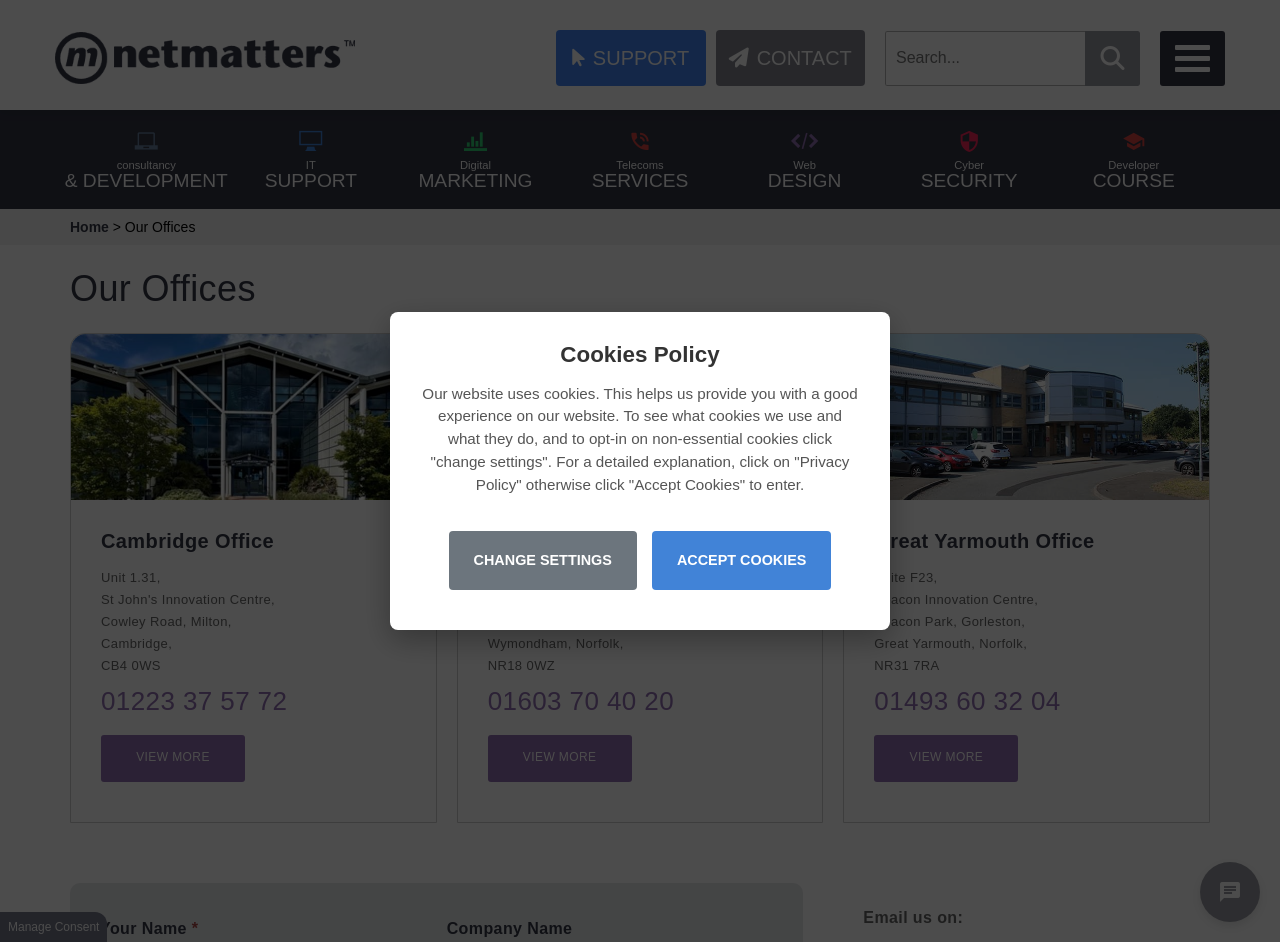
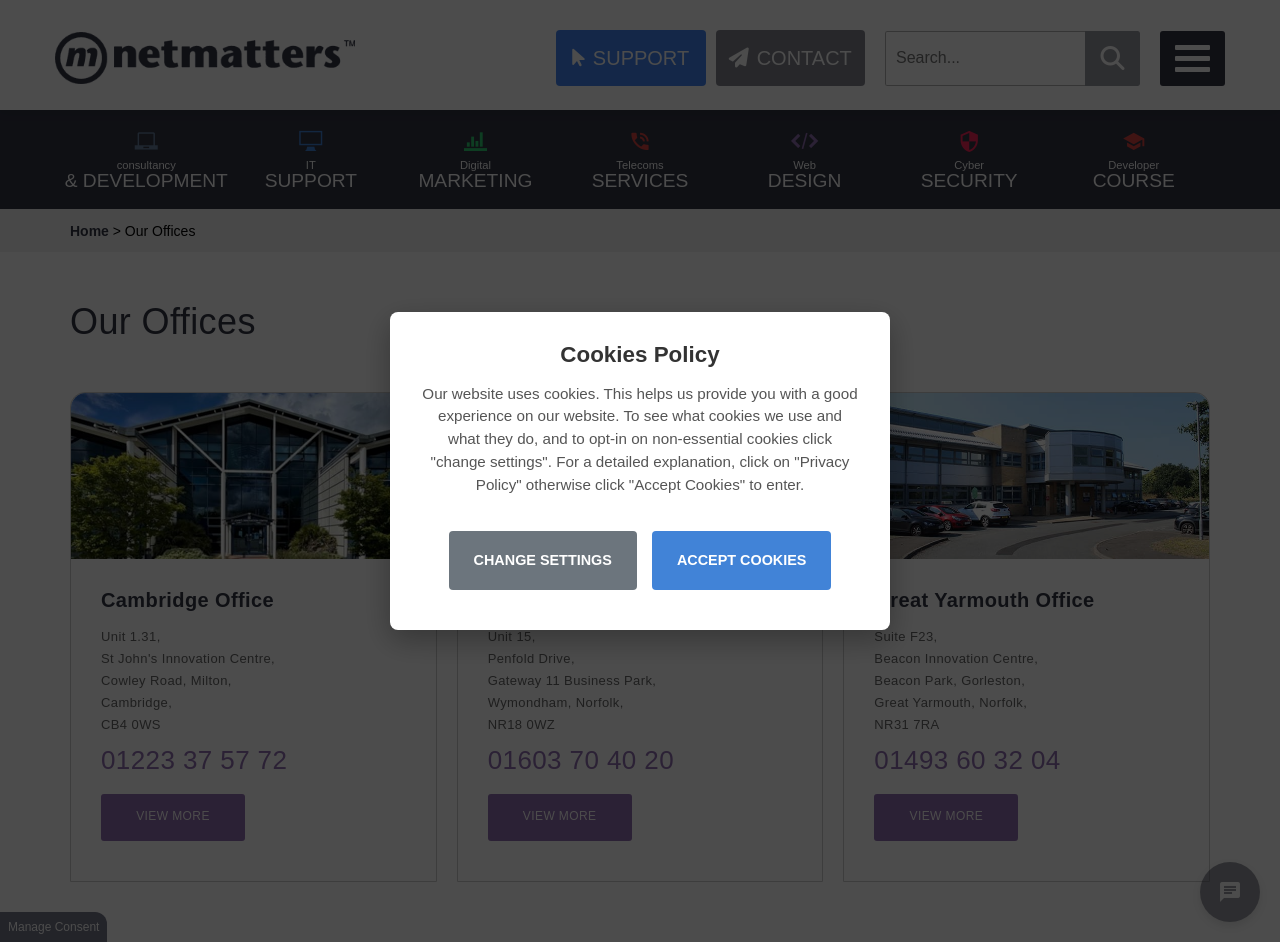
Before and after one commit to markap85/Netmatters-Homepage, a PHP site: page /contact-us.php in a window 1280 px wide. Run offline with PHP 8.4, Linux system fonts and the light colour scheme; some web fonts are replaced.

Commit message:
Final Styling to complete

```diff
--- a/css/styles.css
+++ b/css/styles.css
@@ -3924,62 +3924,63 @@ body.cookie-popup-active {
 /* line 10, ../Netmatters-Homepage/scss/layout/_contactus.scss */
 .breadcrumb {
   background-color: #f4f4f4;
-  padding: 10px 0;
-  font-size: 14px;
-  margin-bottom: 20px; }
-  /* line 16, ../Netmatters-Homepage/scss/layout/_contactus.scss */
+  padding: 14px 0 13px;
+  font-size: 14px; }
+  /* line 15, ../Netmatters-Homepage/scss/layout/_contactus.scss */
   .breadcrumb a {
     color: #333645;
     font-weight: bold;
     text-decoration: none; }
-    /* line 21, ../Netmatters-Homepage/scss/layout/_contactus.scss */
+    /* line 20, ../Netmatters-Homepage/scss/layout/_contactus.scss */
     .breadcrumb a:hover {
       text-decoration: underline; }
 
-/* line 27, ../Netmatters-Homepage/scss/layout/_contactus.scss */
+/* line 26, ../Netmatters-Homepage/scss/layout/_contactus.scss */
 .title-section h1 {
   font-family: Poppins, sans-serif;
   font-size: 36px;
   line-height: 39.6px;
   font-weight: 400;
   letter-spacing: 0.4px;
-  color: #333645; }
-
-/* line 39, ../Netmatters-Homepage/scss/layout/_contactus.scss */
+  color: #333645;
+  margin-top: 50px;
+  margin-bottom: 50px; }
+
+/* line 40, ../Netmatters-Homepage/scss/layout/_contactus.scss */
 .offices-grid {
   display: grid;
   grid-template-columns: 1fr;
   gap: 20px;
   margin: 20px 0 40px; }
   @media (min-width: 991px) {
-    /* line 39, ../Netmatters-Homepage/scss/layout/_contactus.scss */
+    /* line 40, ../Netmatters-Homepage/scss/layout/_contactus.scss */
     .offices-grid {
       grid-template-columns: repeat(3, 1fr); } }
 
-/* line 50, ../Netmatters-Homepage/scss/layout/_contactus.scss */
+/* line 51, ../Netmatters-Homepage/scss/layout/_contactus.scss */
 .office-item {
   border: 1px solid #ccc;
   border-radius: 15px 15px 0 0; }
-  /* line 54, ../Netmatters-Homepage/scss/layout/_contactus.scss */
+  /* line 55, ../Netmatters-Homepage/scss/layout/_contactus.scss */
   .office-item img {
     width: 100%;
     height: auto;
     display: block;
     border-radius: 15px 15px 0 0; }
 
-/* line 62, ../Netmatters-Homepage/scss/layout/_contactus.scss */
+/* line 63, ../Netmatters-Homepage/scss/layout/_contactus.scss */
 .office-item-text {
   padding: 30px; }
-  /* line 65, ../Netmatters-Homepage/scss/layout/_contactus.scss */
+  /* line 66, ../Netmatters-Homepage/scss/layout/_contactus.scss */
   .office-item-text h3 {
     margin: 0 0 10px 0;
     font-family: Poppins, sans-serif;
     font-size: 26px;
-    font-weight: 400;
+    font-weight: 100;
     line-height: 28.6px;
     letter-spacing: 0.4px;
     color: #926FB1; }
-  /* line 75, ../Netmatters-Homepage/scss/layout/_contactus.scss */
+  /* line 76, ../Netmatters-Homepage/scss/layout/_contactus.scss */
   .office-item-text p {
     margin: 0 0 10px 0;
     font-family: Poppins, sans-serif;
@@ -3988,7 +3989,7 @@ body.cookie-popup-active {
     font-weight: 400;
     letter-spacing: 0.4px;
     color: #666666; }
-  /* line 85, ../Netmatters-Homepage/scss/layout/_contactus.scss */
+  /* line 86, ../Netmatters-Homepage/scss/layout/_contactus.scss */
   .office-item-text a {
     font-family: Poppins, sans-serif;
     font-size: 20px;
@@ -3997,12 +3998,12 @@ body.cookie-popup-active {
     letter-spacing: 0.4px;
     color: #333645;
     text-decoration: none; }
-    /* line 95, ../Netmatters-Homepage/scss/layout/_contactus.scss */
+    /* line 96, ../Netmatters-Homepage/scss/layout/_contactus.scss */
     .office-item-text a:not(.btn) {
       display: block;
       margin-bottom: 15px;
       font-weight: 600; }
-    /* line 101, ../Netmatters-Homepage/scss/layout/_contactus.scss */
+    /* line 102, ../Netmatters-Homepage/scss/layout/_contactus.scss */
     .office-item-text a.btn {
       display: inline-block;
       font-family: Poppins, sans-serif;
@@ -4021,11 +4022,11 @@ body.cookie-popup-active {
       color: #FFFFFF;
       font-size: 12px;
       line-height: 35px; }
-      /* line 111, ../Netmatters-Homepage/scss/layout/_contactus.scss */
+      /* line 112, ../Netmatters-Homepage/scss/layout/_contactus.scss */
       .office-item-text a.btn:hover {
         background-color: #79539a; }
 
-/* line 121, ../Netmatters-Homepage/scss/layout/_contactus.scss */
+/* line 122, ../Netmatters-Homepage/scss/layout/_contactus.scss */
 .contact-content {
   display: grid;
   grid-template-columns: 1fr;
@@ -4034,34 +4035,34 @@ body.cookie-popup-active {
   margin-bottom: 50px;
   align-items: start; }
   @media (min-width: 991px) {
-    /* line 121, ../Netmatters-Homepage/scss/layout/_contactus.scss */
+    /* line 122, ../Netmatters-Homepage/scss/layout/_contactus.scss */
     .contact-content {
       grid-template-columns: 2fr 1fr; } }
 
-/* line 137, ../Netmatters-Homepage/scss/layout/_contactus.scss */
+/* line 138, ../Netmatters-Homepage/scss/layout/_contactus.scss */
 .contact-form {
   background-color: #e6e7e9;
   border-radius: 10px;
   padding: 30px; }
-  /* line 143, ../Netmatters-Homepage/scss/layout/_contactus.scss */
+  /* line 144, ../Netmatters-Homepage/scss/layout/_contactus.scss */
   .contact-form .form-row {
     display: grid;
     grid-template-columns: 1fr 1fr;
     gap: 20px;
     margin-bottom: 15px; }
     @media (max-width: 768px) {
-      /* line 143, ../Netmatters-Homepage/scss/layout/_contactus.scss */
+      /* line 144, ../Netmatters-Homepage/scss/layout/_contactus.scss */
       .contact-form .form-row {
         grid-template-columns: 1fr;
         gap: 15px; } }
-    /* line 154, ../Netmatters-Homepage/scss/layout/_contactus.scss */
+    /* line 155, ../Netmatters-Homepage/scss/layout/_contactus.scss */
     .contact-form .form-row .form-group {
       margin-bottom: 0; }
-  /* line 159, ../Netmatters-Homepage/scss/layout/_contactus.scss */
+  /* line 160, ../Netmatters-Homepage/scss/layout/_contactus.scss */
   .contact-form .form-full-width {
     grid-column: 1 / -1;
     margin-bottom: 15px; }
-  /* line 165, ../Netmatters-Homepage/scss/layout/_contactus.scss */
+  /* line 166, ../Netmatters-Homepage/scss/layout/_contactus.scss */
   .contact-form label {
     display: block;
     margin: 5px 0;
@@ -4071,14 +4072,14 @@ body.cookie-popup-active {
     font-weight: 600;
     letter-spacing: 0.4px;
     color: #333645; }
-    /* line 175, ../Netmatters-Homepage/scss/layout/_contactus.scss */
+    /* line 176, ../Netmatters-Homepage/scss/layout/_contactus.scss */
     .contact-form label.required::after {
       content: " *";
       color: #a94442; }
-  /* line 181, ../Netmatters-Homepage/scss/layout/_contactus.scss */
+  /* line 182, ../Netmatters-Homepage/scss/layout/_contactus.scss */
   .contact-form .required-footer {
     color: #a94442; }
-  /* line 186, ../Netmatters-Homepage/scss/layout/_contactus.scss */
+  /* line 187, ../Netmatters-Homepage/scss/layout/_contactus.scss */
   .contact-form input,
   .contact-form textarea {
     width: 100%;
@@ -4089,36 +4090,36 @@ body.cookie-popup-active {
     border-radius: 4px;
     transition: none;
     outline: none; }
-    /* line 197, ../Netmatters-Homepage/scss/layout/_contactus.scss */
+    /* line 198, ../Netmatters-Homepage/scss/layout/_contactus.scss */
     .contact-form input:focus,
     .contact-form textarea:focus {
       border-color: lightblue;
       box-shadow: 0 0 0 2px rgba(173, 216, 230, 0.2); }
-    /* line 203, ../Netmatters-Homepage/scss/layout/_contactus.scss */
+    /* line 204, ../Netmatters-Homepage/scss/layout/_contactus.scss */
     .contact-form input:invalid,
     .contact-form textarea:invalid {
       box-shadow: none;
       outline: none; }
-    /* line 208, ../Netmatters-Homepage/scss/layout/_contactus.scss */
+    /* line 209, ../Netmatters-Homepage/scss/layout/_contactus.scss */
     .contact-form input::-webkit-validation-bubble,
     .contact-form textarea::-webkit-validation-bubble {
       display: none; }
-    /* line 213, ../Netmatters-Homepage/scss/layout/_contactus.scss */
+    /* line 214, ../Netmatters-Homepage/scss/layout/_contactus.scss */
     .contact-form input.error,
     .contact-form textarea.error {
       border-color: #a94442;
       box-shadow: 0 0 0 2px rgba(169, 68, 66, 0.2); }
-      /* line 217, ../Netmatters-Homepage/scss/layout/_contactus.scss */
+      /* line 218, ../Netmatters-Homepage/scss/layout/_contactus.scss */
       .contact-form input.error:focus,
       .contact-form textarea.error:focus {
         border-color: #a94442;
         box-shadow: 0 0 0 2px rgba(169, 68, 66, 0.3); }
-  /* line 224, ../Netmatters-Homepage/scss/layout/_contactus.scss */
+  /* line 225, ../Netmatters-Homepage/scss/layout/_contactus.scss */
   .contact-form textarea {
     min-height: 100px;
     resize: vertical;
     font-family: Poppins, sans-serif; }
-  /* line 231, ../Netmatters-Homepage/scss/layout/_contactus.scss */
+  /* line 232, ../Netmatters-Homepage/scss/layout/_contactus.scss */
   .contact-form .error {
     color: #a94442;
     font-size: 12px;
@@ -4127,13 +4128,13 @@ body.cookie-popup-active {
     font-style: italic;
     font-family: Poppins, sans-serif; }
 
-/* line 244, ../Netmatters-Homepage/scss/layout/_contactus.scss */
+/* line 245, ../Netmatters-Homepage/scss/layout/_contactus.scss */
 .form-checkbox {
   display: flex;
   align-items: flex-start;
   gap: 10px;
   margin: 20px 0; }
-  /* line 250, ../Netmatters-Homepage/scss/layout/_contactus.scss */
+  /* line 251, ../Netmatters-Homepage/scss/layout/_contactus.scss */
   .form-checkbox input[type="checkbox"] {
     -webkit-appearance: none;
     -moz-appearance: none;
@@ -4148,14 +4149,14 @@ body.cookie-popup-active {
     margin-top: 2px;
     position: relative;
     transition: none; }
-    /* line 265, ../Netmatters-Homepage/scss/layout/_contactus.scss */
+    /* line 266, ../Netmatters-Homepage/scss/layout/_contactus.scss */
     .form-checkbox input[type="checkbox"]:focus {
       outline: 2px solid lightblue;
       outline-offset: 2px; }
-    /* line 270, ../Netmatters-Homepage/scss/layout/_contactus.scss */
+    /* line 271, ../Netmatters-Homepage/scss/layout/_contactus.scss */
     .form-checkbox input[type="checkbox"]:checked {
       background-color: #333645; }
-      /* line 273, ../Netmatters-Homepage/scss/layout/_contactus.scss */
+      /* line 274, ../Netmatters-Homepage/scss/layout/_contactus.scss */
       .form-checkbox input[type="checkbox"]:checked::after {
         content: '✓';
         position: absolute;
@@ -4165,7 +4166,7 @@ body.cookie-popup-active {
         color: white;
         font-size: 16px;
         font-weight: bold; }
-  /* line 286, ../Netmatters-Homepage/scss/layout/_contactus.scss */
+  /* line 287, ../Netmatters-Homepage/scss/layout/_contactus.scss */
   .form-checkbox label {
     font-family: Poppins, sans-serif;
     font-size: 1rem;
@@ -4174,21 +4175,21 @@ body.cookie-popup-active {
     letter-spacing: 0.4px;
     color: #333645;
     margin: 0; }
-    /* line 295, ../Netmatters-Homepage/scss/layout/_contactus.scss */
+    /* line 296, ../Netmatters-Homepage/scss/layout/_contactus.scss */
     .form-checkbox label a {
       text-decoration: underline;
       color: #333645; }
-      /* line 299, ../Netmatters-Homepage/scss/layout/_contactus.scss */
+      /* line 300, ../Netmatters-Homepage/scss/layout/_contactus.scss */
       .form-checkbox label a:hover {
         color: #121419; }
 
-/* line 309, ../Netmatters-Homepage/scss/layout/_contactus.scss */
+/* line 310, ../Netmatters-Homepage/scss/layout/_contactus.scss */
 .form-footer {
   display: flex;
   justify-content: space-between;
   align-items: center;
   margin-top: 20px; }
-  /* line 315, ../Netmatters-Homepage/scss/layout/_contactus.scss */
+  /* line 316, ../Netmatters-Homepage/scss/layout/_contactus.scss */
   .form-footer button[type="submit"] {
     display: inline-block;
     font-family: Poppins, sans-serif;
@@ -4207,45 +4208,45 @@ body.cookie-popup-active {
     color: #FFFFFF;
     font-size: 14.4px;
     line-height: 35px; }
-    /* line 325, ../Netmatters-Homepage/scss/layout/_contactus.scss */
+    /* line 326, ../Netmatters-Homepage/scss/layout/_contactus.scss */
     .form-footer button[type="submit"]:hover {
       background-color: #494d62; }
-    /* line 329, ../Netmatters-Homepage/scss/layout/_contactus.scss */
+    /* line 330, ../Netmatters-Homepage/scss/layout/_contactus.scss */
     .form-footer button[type="submit"].submitting {
       background-color: #999;
       cursor: not-allowed;
       pointer-events: none; }
-  /* line 336, ../Netmatters-Homepage/scss/layout/_contactus.scss */
+  /* line 337, ../Netmatters-Homepage/scss/layout/_contactus.scss */
   .form-footer span {
     font-size: 12px;
     color: #666666;
     font-family: Poppins, sans-serif; }
 
-/* line 346, ../Netmatters-Homepage/scss/layout/_contactus.scss */
+/* line 347, ../Netmatters-Homepage/scss/layout/_contactus.scss */
 .form-notification {
   margin: 0 0 10px 0;
   border-radius: 10px;
   border: 1px solid #ccc;
   box-shadow: 0 2px 8px rgba(0, 0, 0, 0.1);
   animation: slideDown 0.3s ease-out; }
-  /* line 353, ../Netmatters-Homepage/scss/layout/_contactus.scss */
+  /* line 354, ../Netmatters-Homepage/scss/layout/_contactus.scss */
   .form-notification.success {
     background-color: #dff0d8;
     border-color: #d6e9c6;
     color: #3c763d; }
-  /* line 359, ../Netmatters-Homepage/scss/layout/_contactus.scss */
+  /* line 360, ../Netmatters-Homepage/scss/layout/_contactus.scss */
   .form-notification.error {
     background-color: #f2dede;
     border-color: #ebccd1;
     color: #a94442; }
 
-/* line 366, ../Netmatters-Homepage/scss/layout/_contactus.scss */
+/* line 367, ../Netmatters-Homepage/scss/layout/_contactus.scss */
 .notification-content {
   display: flex;
   align-items: flex-start;
   justify-content: space-between;
   padding: 15px 20px; }
-  /* line 372, ../Netmatters-Homepage/scss/layout/_contactus.scss */
+  /* line 373, ../Netmatters-Homepage/scss/layout/_contactus.scss */
   .notification-content #notification-message {
     font-family: Poppins, sans-serif;
     font-size: 14px;
@@ -4253,7 +4254,7 @@ body.cookie-popup-active {
     flex: 1;
     white-space: pre-line;
     line-height: 1.5; }
-  /* line 381, ../Netmatters-Homepage/scss/layout/_contactus.scss */
+  /* line 382, ../Netmatters-Homepage/scss/layout/_contactus.scss */
   .notification-content .notification-close {
     background: none;
     border: none;
@@ -4270,7 +4271,7 @@ body.cookie-popup-active {
     justify-content: center;
     border-radius: 50%;
     transition: background-color 0.2s ease; }
-    /* line 398, ../Netmatters-Homepage/scss/layout/_contactus.scss */
+    /* line 399, ../Netmatters-Homepage/scss/layout/_contactus.scss */
     .notification-content .notification-close:hover {
       background-color: rgba(0, 0, 0, 0.1); }
 
@@ -4282,10 +4283,10 @@ body.cookie-popup-active {
     opacity: 1;
     transform: translateY(0); } }
 
-/* line 418, ../Netmatters-Homepage/scss/layout/_contactus.scss */
+/* line 419, ../Netmatters-Homepage/scss/layout/_contactus.scss */
 .contact-info {
   padding: 20px; }
-  /* line 421, ../Netmatters-Homepage/scss/layout/_contactus.scss */
+  /* line 422, ../Netmatters-Homepage/scss/layout/_contactus.scss */
   .contact-info h3 {
     margin: 20px 0 10px 0;
     font-family: Poppins, sans-serif;
@@ -4294,7 +4295,7 @@ body.cookie-popup-active {
     font-weight: 400;
     letter-spacing: 0.4px;
     color: #926FB1; }
-  /* line 431, ../Netmatters-Homepage/scss/layout/_contactus.scss */
+  /* line 432, ../Netmatters-Homepage/scss/layout/_contactus.scss */
   .contact-info p, .contact-info strong {
     margin: 0 0 10px 0;
     font-family: Poppins, sans-serif;
@@ -4304,7 +4305,7 @@ body.cookie-popup-active {
     letter-spacing: 0.4px;
     color: #666666; }
 
-/* line 444, ../Netmatters-Homepage/scss/layout/_contactus.scss */
+/* line 445, ../Netmatters-Homepage/scss/layout/_contactus.scss */
 .accordion p {
   font-family: Poppins, sans-serif;
   font-size: 16px;
@@ -4316,7 +4317,7 @@ body.cookie-popup-active {
   position: relative;
   text-decoration: underline;
   margin: 0 0 10px 0; }
-  /* line 456, ../Netmatters-Homepage/scss/layout/_contactus.scss */
+  /* line 457, ../Netmatters-Homepage/scss/layout/_contactus.scss */
   .accordion p .accordion-arrow {
     position: absolute;
     right: 4em;
@@ -4327,19 +4328,19 @@ body.cookie-popup-active {
     font-weight: bold;
     z-index: 10;
     transition: transform 0.3s ease; }
-  /* line 468, ../Netmatters-Homepage/scss/layout/_contactus.scss */
+  /* line 469, ../Netmatters-Homepage/scss/layout/_contactus.scss */
   .accordion p.open .accordion-arrow {
     transform: translateY(-50%) rotate(180deg); }
 
-/* line 474, ../Netmatters-Homepage/scss/layout/_contactus.scss */
+/* line 475, ../Netmatters-Homepage/scss/layout/_contactus.scss */
 .accordion-content {
   max-height: 0;
   overflow: hidden;
   transition: max-height 0.4s ease-out; }
-  /* line 479, ../Netmatters-Homepage/scss/layout/_contactus.scss */
+  /* line 480, ../Netmatters-Homepage/scss/layout/_contactus.scss */
   .accordion-content.open {
     max-height: 500px; }
-  /* line 483, ../Netmatters-Homepage/scss/layout/_contactus.scss */
+  /* line 484, ../Netmatters-Homepage/scss/layout/_contactus.scss */
   .accordion-content p, .accordion-content strong {
     font-family: Poppins, sans-serif;
     font-size: 16px;
@@ -4347,10 +4348,10 @@ body.cookie-popup-active {
     color: #999999;
     text-decoration: none;
     font-weight: 400; }
-  /* line 492, ../Netmatters-Homepage/scss/layout/_contactus.scss */
+  /* line 493, ../Netmatters-Homepage/scss/layout/_contactus.scss */
   .accordion-content strong {
     font-weight: 600; }
-  /* line 496, ../Netmatters-Homepage/scss/layout/_contactus.scss */
+  /* line 497, ../Netmatters-Homepage/scss/layout/_contactus.scss */
   .accordion-content .hours-highlight strong {
     color: #666666;
     font-weight: 700;
--- a/scss/layout/_contactus.scss
+++ b/scss/layout/_contactus.scss
@@ -9,9 +9,8 @@
 // ------------------------------------------------------------------------------
 .breadcrumb {
     background-color: #f4f4f4;
-    padding: 10px 0;
+    padding: 14px 0 13px;
     font-size: 14px;
-    margin-bottom: 20px;
 
     a {
         color: $primary-color;
@@ -31,6 +30,8 @@
     font-weight: 400;
     letter-spacing: 0.4px;
     color: $primary-color;
+    margin-top: 50px;
+    margin-bottom: 50px;
 }
 
 // ------------------------------------------------------------------------------
@@ -66,7 +67,7 @@
         margin: 0 0 10px 0;
         font-family: $font-family;
         font-size: 26px;
-        font-weight: 400;
+        font-weight: 100;
         line-height: 28.6px;
         letter-spacing: 0.4px;
         color: $secondary-color;
```
Also changed, not shown: 1 other file.
